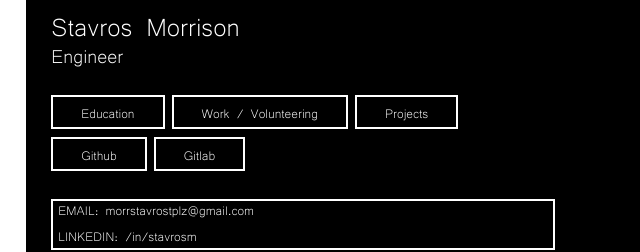
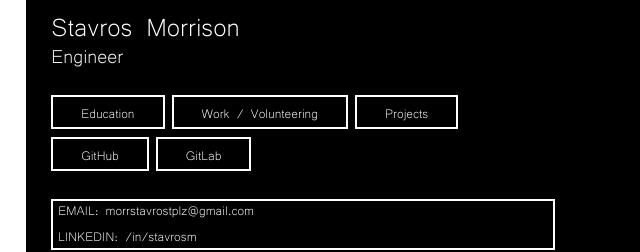
Before and after one commit to SupaStav/SupaStav.github.io, a plain HTML site: page index.html in a window 1280 px wide. Shown: the top 252 px of the page, 0-640 px from the left. Drawn offline with Linux system fonts and the light colour scheme.

Commit message:
updated spelling

```diff
--- a/index.html
+++ b/index.html
@@ -11,8 +11,8 @@
     <a class="btn" href="projects.html">Projects</a>
     <br>
 
-    <a class="btn" href="https://github.com/SupaStav" target="_blank">Github</a>
-    <a class="btn" href="https://gitlab.com/SupaStav" target="_blank">Gitlab</a>
+    <a class="btn" href="https://github.com/SupaStav" target="_blank">GitHub</a>
+    <a class="btn" href="https://gitlab.com/SupaStav" target="_blank">GitLab</a>
     <div id="databod">
         <p>EMAIL: morrstavrostplz@gmail.com</p>
         <p>LINKEDIN: /in/stavrosm</p>
```
